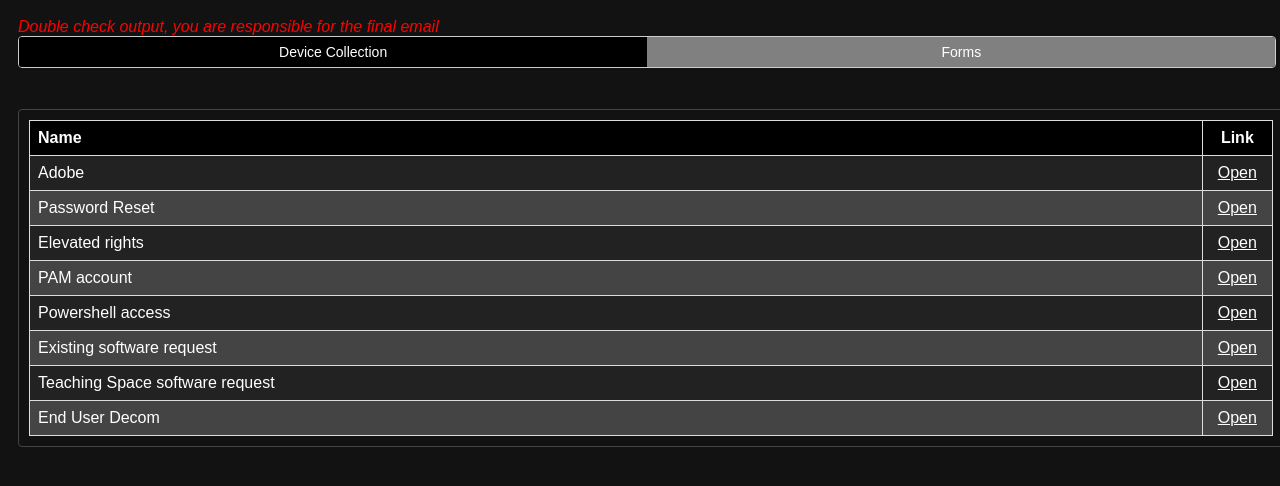
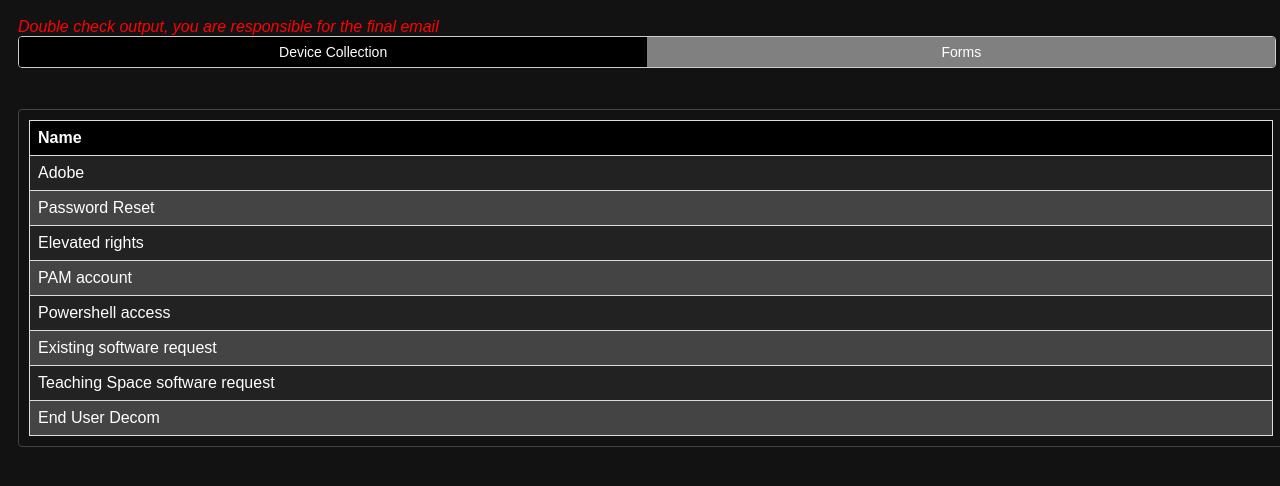
Before and after one commit to 2548784417/DeviceCollectionMessageGenerator, a plain HTML site: page index.html in a window 1280 px wide. Both pictures are taken after a click on the button "Forms". Shown: the part 38-524 px from the top of the page. Drawn offline with Linux system fonts and the light colour scheme.

Commit message:
Fix forms links
removed link column for mini mode.

```diff
--- a/index.html
+++ b/index.html
@@ -459,13 +459,15 @@
 
 		a {
     color: white; /* Set link color to white */
+	text-decoration: none; /* Remove underline from links */
 
 }
 
 a:hover {
     color: #ddd;
-	text-decoration: none; /* Remove underline from links */
+
 	font-weight: bold;
+	text-decoration: underline;
 }
  th:nth-child(n+2), td:nth-child(n+2) {
             text-align: center; /* Center all columns except for the first one (Name) */
@@ -806,7 +808,6 @@ a:hover {
 <table border="1">
         <tr>
             <th style="width: 600px;">Name</th>
-            <th style="width: 20px;">Link</th>
             <!-- <th style="width: 20px;">Copy</th>
 			<th style="width: 20px;">Email</th>
 			<th style="width: 20px;">Teams</th> -->
@@ -814,8 +815,7 @@ a:hover {
 
 		<!-- adobe -->
         <tr>
-            <td>Adobe</td>
-			<td><a href="https://rmititsm.service-now.com/sp?id=sc_cat_item&sys_id=a76e2d1887a3c290f8b455b97bbb350a" target="_blank">Open</a></td>
+			<td><a href="https://rmititsm.service-now.com/sp?id=sc_cat_item&sys_id=a76e2d1887a3c290f8b455b97bbb350a" target="_blank">Adobe</a></td>
 			<!-- <td></td>
 			<td></td>
 			<td></td> -->
@@ -823,8 +823,7 @@ a:hover {
 
 		<!-- PW Reset -->
 		<tr>
-				<td>Password Reset</td>
-				<td><a href="https://sspr.rmit.edu.au/sspr/public/forgottenpassword" target="_blank">Open</a></td>
+				<td><a href="https://sspr.rmit.edu.au/sspr/public/forgottenpassword" target="_blank">Password Reset</a></td>
 				<!-- <td></td>
 				<td></td>
 				<td></td>   -->
@@ -832,8 +831,7 @@ a:hover {
 
 		<!-- Elevated rights -->
         <tr>
-            <td>Elevated rights</td>
-			<td><a href="https://rmititsm.service-now.com/sp?id=sc_cat_item&sys_id=09bc9b90db3ae150d8257b53f39619c5" target="_blank">Open</a></td>
+			<td><a href="https://rmititsm.service-now.com/sp?id=sc_cat_item&sys_id=09bc9b90db3ae150d8257b53f39619c5" target="_blank">Elevated rights</a></td>
 			<!-- <td></td>
 			<td></td>
 			<td></td> -->
@@ -841,8 +839,7 @@ a:hover {
 
 		<!-- PAM account -->
         <tr>
-            <td>PAM account</td>
-			<td><a href="https://rmititsm.service-now.com/sp?id=sc_cat_item&sys_id=8d89abe0874ded502a71862c8bbb3566" target="_blank">Open</a></td>
+			<td><a href="https://rmititsm.service-now.com/sp?id=sc_cat_item&sys_id=8d89abe0874ded502a71862c8bbb3566" target="_blank">PAM account</a></td>
 			<!-- <td></td>
 			<td></td>
 			<td></td> -->
@@ -850,8 +847,7 @@ a:hover {
 
 		<!-- Powershell access -->
         <tr>
-            <td>Powershell access</td>
-			<td><a href="https://rmititsm.service-now.com/sp?id=sc_cat_item&sys_id=875b02f4873e65102a71862c8bbb3563" target="_blank">Open</a></td>
+			<td><a href="https://rmititsm.service-now.com/sp?id=sc_cat_item&sys_id=875b02f4873e65102a71862c8bbb3563" target="_blank">Powershell access</a></td>
 			<!-- <td></td>
 			<td></td>
 			<td></td> -->
@@ -859,8 +855,7 @@ a:hover {
 
 		<!-- Existing software request -->
         <tr>
-            <td>Existing software request</td>
-			<td><a href="https://rmititsm.service-now.com/sp?id=sc_cat_item&sys_id=41b97ff5db726110d8257b53f39619d0" target="_blank">Open</a></td>
+			<td><a href="https://rmititsm.service-now.com/sp?id=sc_cat_item&sys_id=41b97ff5db726110d8257b53f39619d0" target="_blank">Existing software request</a></td>
 			<!-- <td></td>
 			<td></td>
 			<td></td> -->
@@ -868,8 +863,7 @@ a:hover {
 
 		<!-- Teaching Space software request -->
         <tr>
-            <td>Teaching Space software request</td>
-			<td><a href="https://rmititsm.service-now.com/sp?id=sc_cat_item&sys_id=053cb2fddb0ee70000b542a014961986" target="_blank">Open</a></td>
+			<td><a href="https://rmititsm.service-now.com/sp?id=sc_cat_item&sys_id=053cb2fddb0ee70000b542a014961986" target="_blank">Teaching Space software request</a></td>
 			<!-- <td></td>
 			<td></td>
 			<td></td> -->
@@ -877,8 +871,7 @@ a:hover {
 
 		<!-- EU decom -->
         <tr>
-            <td>End User Decom</td>
-			<td><a href="https://rmititsm.service-now.com/sp?id=sc_cat_item&sys_id=d0ea9b7f4ffa17002a4866a01310c7ec" target="_blank">Open</a></td>
+			<td><a href="https://rmititsm.service-now.com/sp?id=sc_cat_item&sys_id=d0ea9b7f4ffa17002a4866a01310c7ec" target="_blank">End User Decom</a></td>
 			<!-- <td></td>
 			<td></td>
 			<td></td> -->
@@ -887,8 +880,7 @@ a:hover {
 		<!-- new link template -->
         <!--
 			<tr>
-				<td>Name here</td>
-				<td><a href="link here" target="_blank">Open</a></td>
+				<td><a href="link here" target="_blank">Name Here</a></td>
 				<td></td>
 				<td></td>
 				<td></td>
```
